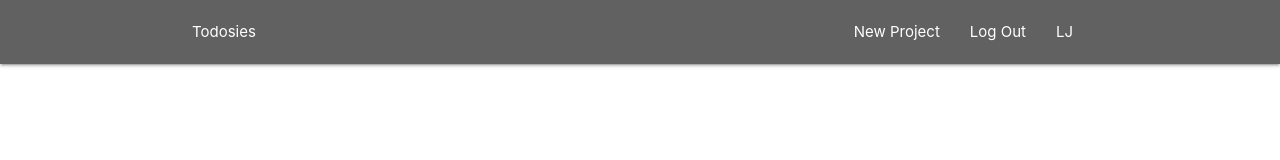
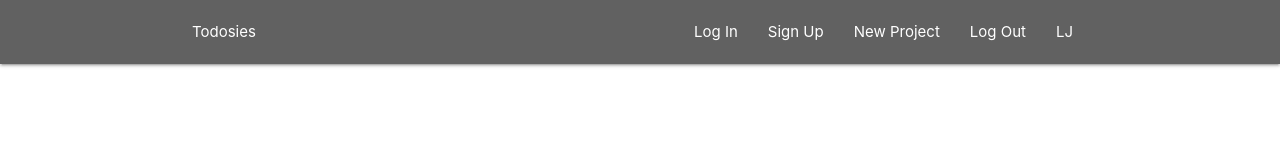
Before and after one commit to elle-johnnie/todosies-web, a React (Create React App) app: page / in a window 1280 px wide. Shown: the top 160 px of the page. Built offline with nearby package versions, Linux system fonts and the light colour scheme.

Commit message:
Add signed out links

```diff
--- a/src/Components/Layout/NavBar.js
+++ b/src/Components/Layout/NavBar.js
@@ -1,13 +1,16 @@
 import React from 'react'
 import { Link } from 'react-router-dom'
 import AuthLinks from './AuthLinks'
+import NoAuthLinks from './NoAuthLinks'
+
 
 const NavBar = () => {
     return(
         <nav className="nav wrapper grey darken-2">
             <div className="container">
-            <Link to='/' classname='brand-logo'>Todosies</Link>
-            <AuthLinks />
+                <Link to='/' classname='brand-logo'>Todosies</Link>
+                <AuthLinks />
+                <NoAuthLinks />
             </div>
         </nav>
     )
--- a/src/Components/Layout/NoAuthLinks.js
+++ b/src/Components/Layout/NoAuthLinks.js
@@ -0,0 +1,13 @@
+import React from 'react'
+import { NavLink } from 'react-router-dom'
+
+const NoAuthLinks = () => {
+    return(
+       <ul className="right">
+           <li><NavLink to='/'>Log In</NavLink></li>
+           <li><NavLink to='/'>Sign Up</NavLink></li>
+       </ul>
+    )
+}
+
+export default NoAuthLinks
```
